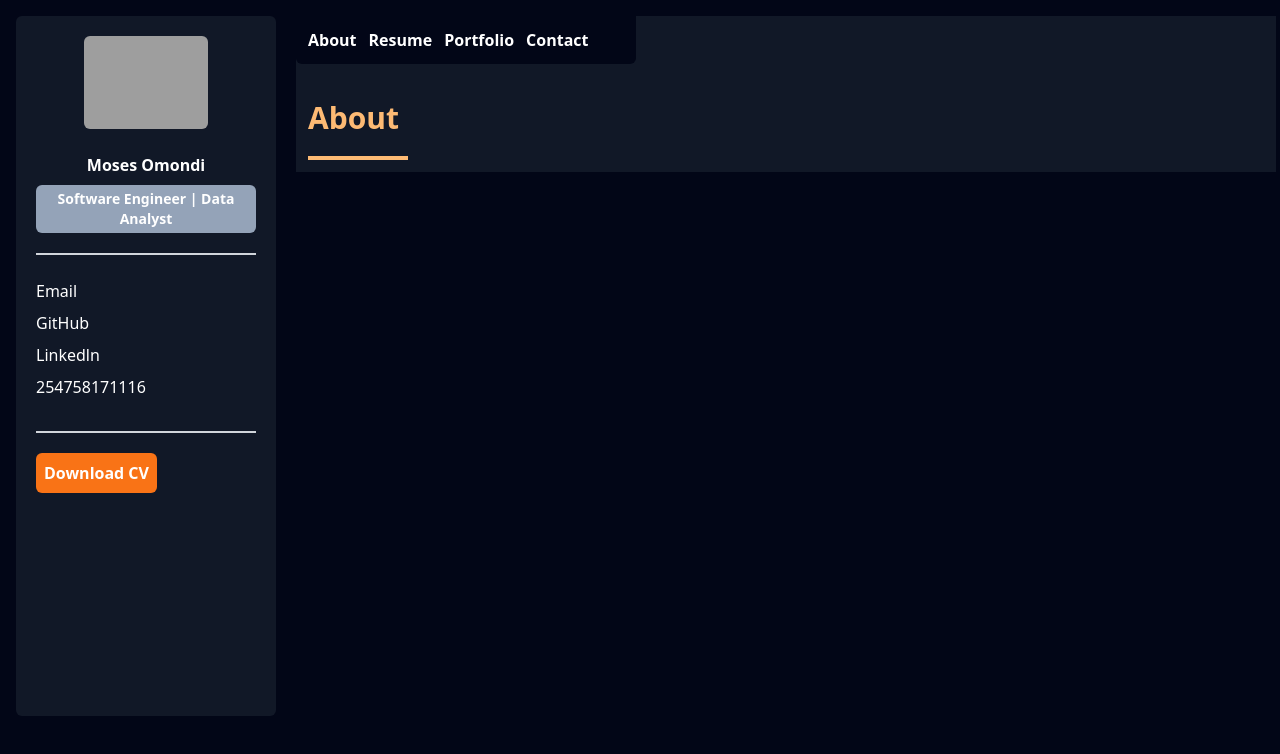
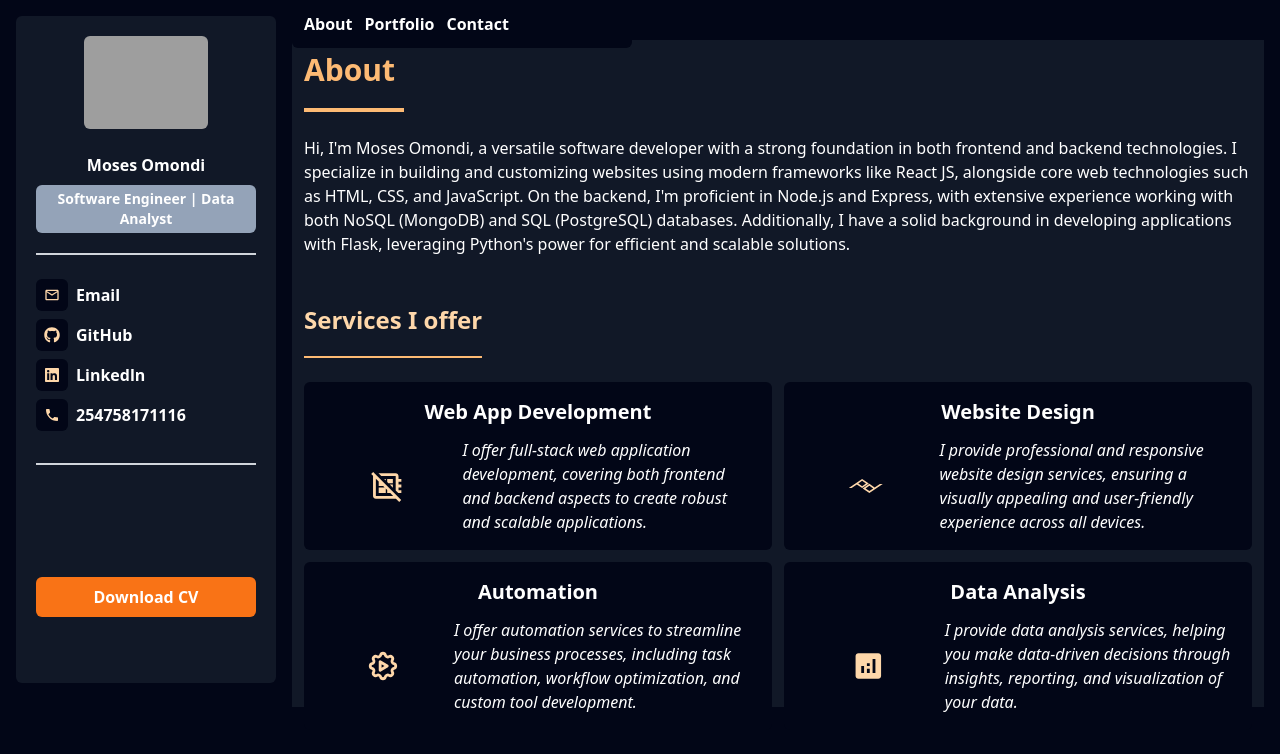
Before and after one commit to Mosesomo/portfolio_v2, a React (Vite) app: page / in a window 1280 px wide. Shown: the top 754 px of the page. Built offline with nearby package versions, Linux system fonts and the light colour scheme; grey boxes are pictures that could not be loaded.

Commit message:
created the about page and portfolio

```diff
--- a/package.json
+++ b/package.json
@@ -12,7 +12,7 @@
   "dependencies": {
     "react": "^18.3.1",
     "react-dom": "^18.3.1",
-    "react-icon": "^1.0.0",
+    "react-icons": "^4.10.1",
     "react-router-dom": "^6.26.1"
   },
   "devDependencies": {
--- a/src/App.jsx
+++ b/src/App.jsx
@@ -8,10 +8,10 @@ import Nav from './components/Nav';
 
 const App = () => {
   return (
-      <div className="h-screen bg-slate-950 w-full fixed flex">
+      <div className="h-full md:h-screen bg-slate-950 flex justify-start">
         <Sidebar />
-        <div className='p-1 pt-4 pb-6 w-full'>
-          <div className='w-full bg-gray-900'>
+        <div className='p-4 pl-0 pb-6 w-full'>
+          <div className='bg-gray-900 lg:h-[667px]'>
             <Router>
               <Nav />
               <Routes>
--- a/src/components/Nav.jsx
+++ b/src/components/Nav.jsx
@@ -2,13 +2,10 @@ import { Link } from 'react-router-dom'
 
 const Nav = () => {
     return (
-        <div className='bg-slate-950 w-[340px] p-3 rounded-b-md'>
+        <div className='bg-slate-950 w-[340px] p-3 rounded-b-md fixed top-0'>
             <div className='w-full text-white flex gap-3'>
                 <Link to='/'>
                     <h4 className='font-bold hover:text-orange-300'>About</h4>
-                </Link>
-                <Link to='/resume'>
-                    <h4 className='font-bold hover:text-orange-300'>Resume</h4>
                 </Link>
                 <Link to='/portfolio'>
                     <h4 className='font-bold hover:text-orange-300'>Portfolio</h4>
--- a/src/components/SideBar.jsx
+++ b/src/components/SideBar.jsx
@@ -1,32 +1,40 @@
 import pf from '../assets/pf.png'
+import { MdOutlineEmail, MdLocalPhone } from "react-icons/md";
+import { FaGithub, FaLinkedin } from "react-icons/fa";
 
 const Sidebar = () => {
     return (
         <div className="p-4 pb-6">
-            <div className="bg-gray-900 h-[700px] w-[260px] p-5 text-white rounded-md">
+            <div className="hidden md:block bg-gray-900 h-[667px] w-[260px] p-5 text-white rounded-md">
                 <div className='flex justify-center w-full'>
                     <img className='object-cover rounded-md w-[124px] text-center' src={pf} alt="" />
                 </div>
-                <h3 className='mt-6 text-center font-semibold'>Moses Omondi</h3>
+                <h3 className='mt-6 text-center font-bold'>Moses Omondi</h3>
                 <h2 className='mt-2 text-center font-semibold text-sm bg-slate-400 p-1 rounded-md'>Software Engineer | Data Analyst</h2>
                 <div className='border-[1px] border-gray-300 w-full mt-5'></div>
                 <div className='mt-6 flex flex-col gap-2'>
-                    <div>
-                        <a href="mailto:moseswamboga4@gmail.com">Email</a>
+                    <div className='flex gap-2 items-center'>
+                        <MdOutlineEmail size={32} className='text-orange-200 bg-slate-950 p-2 rounded-md'/>
+                        <a className='font-semibold hover:text-orange-200 transition duration-300 ease-in-out' href="mailto:moseswamboga4@gmail.com">Email</a>
                     </div>
-                    <div>
-                        <a href="https://github.com/Mosesomo">GitHub</a>
+                    <div className='flex gap-2 items-center'>
+                        <FaGithub size={32} className='text-orange-200 bg-slate-950 p-2 rounded-md'/>
+                        <a className='font-semibold hover:text-orange-200 transition duration-300 ease-in-out' href="https://github.com/Mosesomo">GitHub</a>
                     </div>
-                    <div>
-                        <a href="http://">Linkedln</a>
+                    <div className='flex gap-2 items-center'>
+                        <FaLinkedin size={32} className='text-orange-200 bg-slate-950 p-2 rounded-md'/>
+                        <a className='font-semibold hover:text-orange-200 transition duration-300 ease-in-out' href="https://www.linkedin.com/in/moses-wamboga-698a8825">Linkedln</a>
                     </div>
-                    <div>
-                        <p>254758171116</p>
+                    <div className='flex gap-2 items-center'>
+                        <MdLocalPhone size={32} className='text-orange-200 bg-slate-950 p-2 rounded-md'/>
+                        <p className='font-semibold hover:text-orange-200 transition duration-300 ease-in-out'>254758171116</p>
                     </div>
                 </div>
                 <div className='border-[1px] border-gray-300 w-full mt-8'></div>
-                <div className='mt-5'>
-                    <button className='bg-orange-500 p-2 text-center rounded-md font-semibold'>Download CV</button>
+                <div className='mt-28'>
+                    <a href='https://drive.google.com/file/d/1fHliqtD-khtaID08Yig9pJlQNHLvtkbm/view?usp=sharing'>
+                        <button className='bg-orange-500 w-full p-2 text-center rounded-md font-semibold hover:bg-slate-950'>Download CV</button>
+                    </a>
                 </div>
             </div>
         </div>
--- a/src/pages/About.jsx
+++ b/src/pages/About.jsx
@@ -1,9 +1,59 @@
+import { MdDeveloperBoardOff, MdAnalytics } from "react-icons/md";
+import { SiPeakdesign } from "react-icons/si";
+import { TbSettingsAutomation } from "react-icons/tb";
+
 const About = () => {
     return (
         <div className='p-3 w-full mt-6 text-white'>
             <h2 className='text-orange-300 font-bold text-3xl'>About</h2>
             <div className='border-2 border-orange-300 w-[100px] mt-5'></div>
-            <p></p>
+            <p className='mt-6'>
+                Hi, I'm Moses Omondi, a versatile software developer with a strong foundation in both frontend and backend technologies.
+                I specialize in building and customizing websites using modern frameworks like React JS, alongside core web technologies
+                such as HTML, CSS, and JavaScript. On the backend, I'm proficient in Node.js and Express, with extensive experience working with both NoSQL
+                (MongoDB) and SQL (PostgreSQL) databases. Additionally, I have a solid background in developing applications with Flask, leveraging Python's power
+                for efficient and scalable solutions.
+            </p>
+            <h2 className='mt-12 font-bold text-2xl text-orange-200'>Services I offer</h2>
+            <div className='border-[1px] border-orange-300 w-[178px] mt-5'></div>
+            <div className='mt-6 grid grid-cols-1 md:grid-cols-2 lg:grid-cols-2 gap-3'>
+                <div className='bg-slate-950 p-4 rounded-md'>
+                    <h4 className='font-bold text-xl mb-3 text-center'>Web App Development</h4>
+                    <div className='flex justify-between items-center gap-2'>
+                        <MdDeveloperBoardOff size={34} className='text-orange-200 w-full' w-full/>
+                        <p className='italic'>
+                            I offer full-stack web application development, covering both frontend and backend aspects to create robust and scalable applications.
+                        </p>
+                    </div>
+                </div>
+                <div className='bg-slate-950 p-4 rounded-md'>
+                    <h4 className='font-bold text-xl mb-3 text-center'>Website Design</h4>
+                    <div className='flex justify-between items-center gap-2'>
+                        <SiPeakdesign size={34} className='text-orange-200 w-full'/>
+                        <p className='italic'>
+                            I provide professional and responsive website design services, ensuring a visually appealing and user-friendly experience across all devices.
+                        </p>
+                    </div>
+                </div>
+                <div className='bg-slate-950 p-4 rounded-md'>
+                    <h4 className='font-bold text-xl mb-3 text-center'>Automation</h4>
+                    <div className='flex justify-between items-center gap-2'>
+                        <TbSettingsAutomation size={34} className='text-orange-200 w-full'/>
+                        <p className='italic'>
+                            I offer automation services to streamline your business processes, including task automation, workflow optimization, and custom tool development.
+                        </p>
+                    </div>
+                </div>
+                <div className='bg-slate-950 p-4 rounded-md'>
+                    <h4 className='font-bold text-xl mb-3 text-center'>Data Analysis</h4>
+                    <div className='flex justify-between items-center gap-2'>
+                        <MdAnalytics size={34} className='text-orange-200 w-full'/>
+                        <p className='italic'>
+                            I provide data analysis services, helping you make data-driven decisions through insights, reporting, and visualization of your data.
+                        </p>
+                    </div>
+                </div>
+            </div>
         </div>
     )
 }
--- a/src/pages/Portfolio.jsx
+++ b/src/pages/Portfolio.jsx
@@ -1,7 +1,37 @@
+import bot from '../assets/bot.png'
+
 const Portfolio = () => {
     return (
-        <div>
-            Portfolio page
+        <div className='p-3 w-full mt-6 text-white'>
+            <h3 className='text-orange-200 font-bold text-2xl mt-6'>Portfolio</h3>
+            <div className='border-2 border-orange-300 w-[160px] mt-3'></div>
+            <div className='mt-6 grid grid-cols-1 sm:grid-cols-2 lg:grid-cols-4 gap-3'>
+                <div className='bg-slate-950 p-3'>
+                    <a href=''>
+                        <img className='w-full object-cover rounded-md hover:bg-opacity/80' src={bot}></img>
+                    </a>
+                </div>
+                <div className='bg-slate-950 p-3 rounded-md'>
+                    <a href=''>
+                        <img className='w-full object-cover rounded-md hover:bg-opacity/80' src={bot}></img>
+                    </a>
+                </div>
+                <div className='bg-slate-950 p-3 rounded-md'>
+                    <a href=''>
+                        <img className='w-full object-cover rounded-md hover:bg-opacity/80' src={bot}></img>
+                    </a>
+                </div>
+                <div className='bg-slate-950 p-3 rounded-md'>
+                    <a href=''>
+                        <img className='w-full object-cover rounded-md hover:bg-opacity/80' src={bot}></img>
+                    </a>
+                </div>
+                <div className='bg-slate-950 p-3 rounded-md'>
+                    <a href=''>
+                        <img className='w-full object-cover rounded-md hover:bg-opacity/80' src={bot}></img>
+                    </a>
+                </div>
+            </div>
         </div>
     )
 }
```
Also changed, not shown: src/assets/bot.png (added), 1 other file (tests, documents, lock files or other folders).
